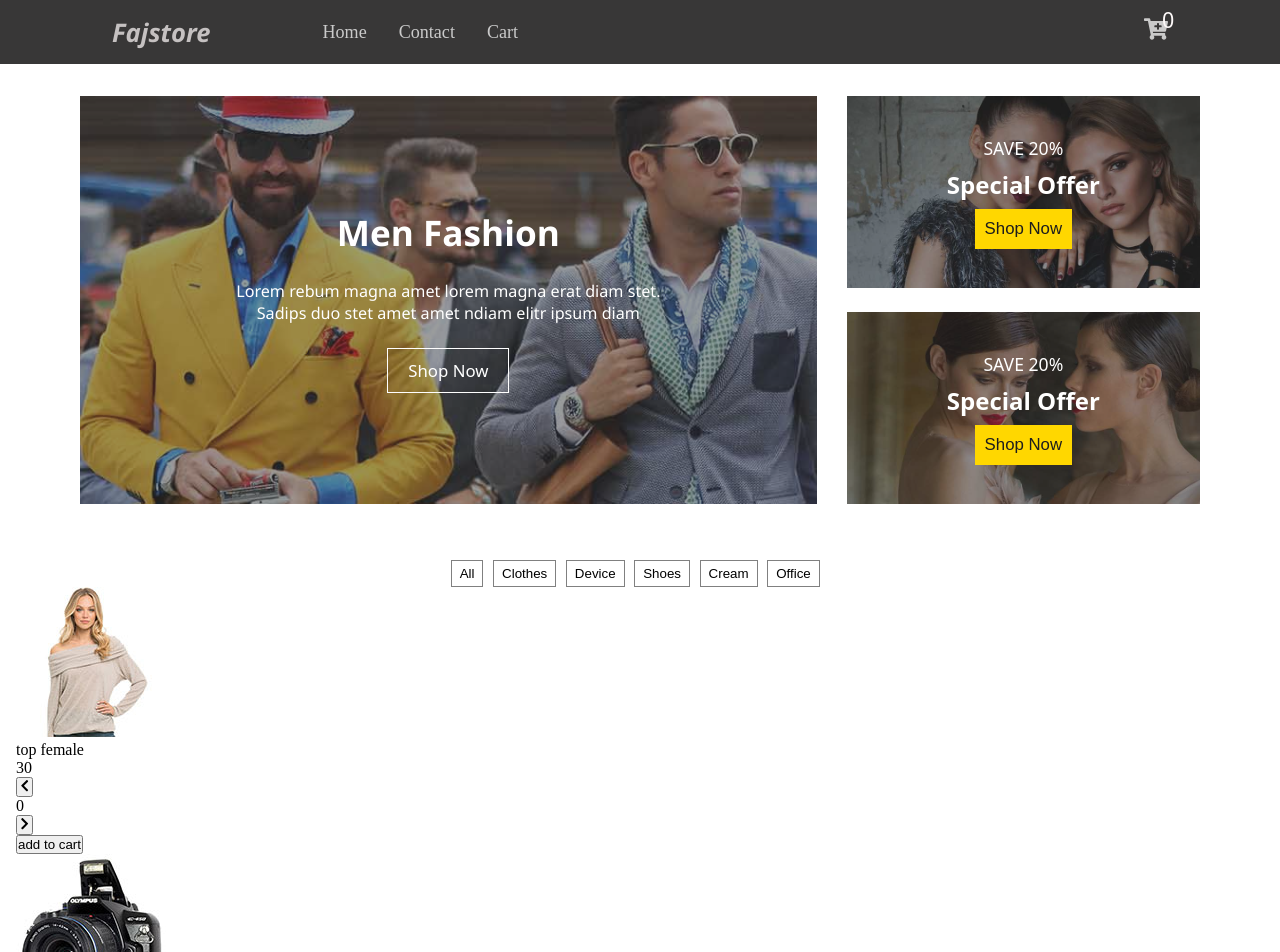
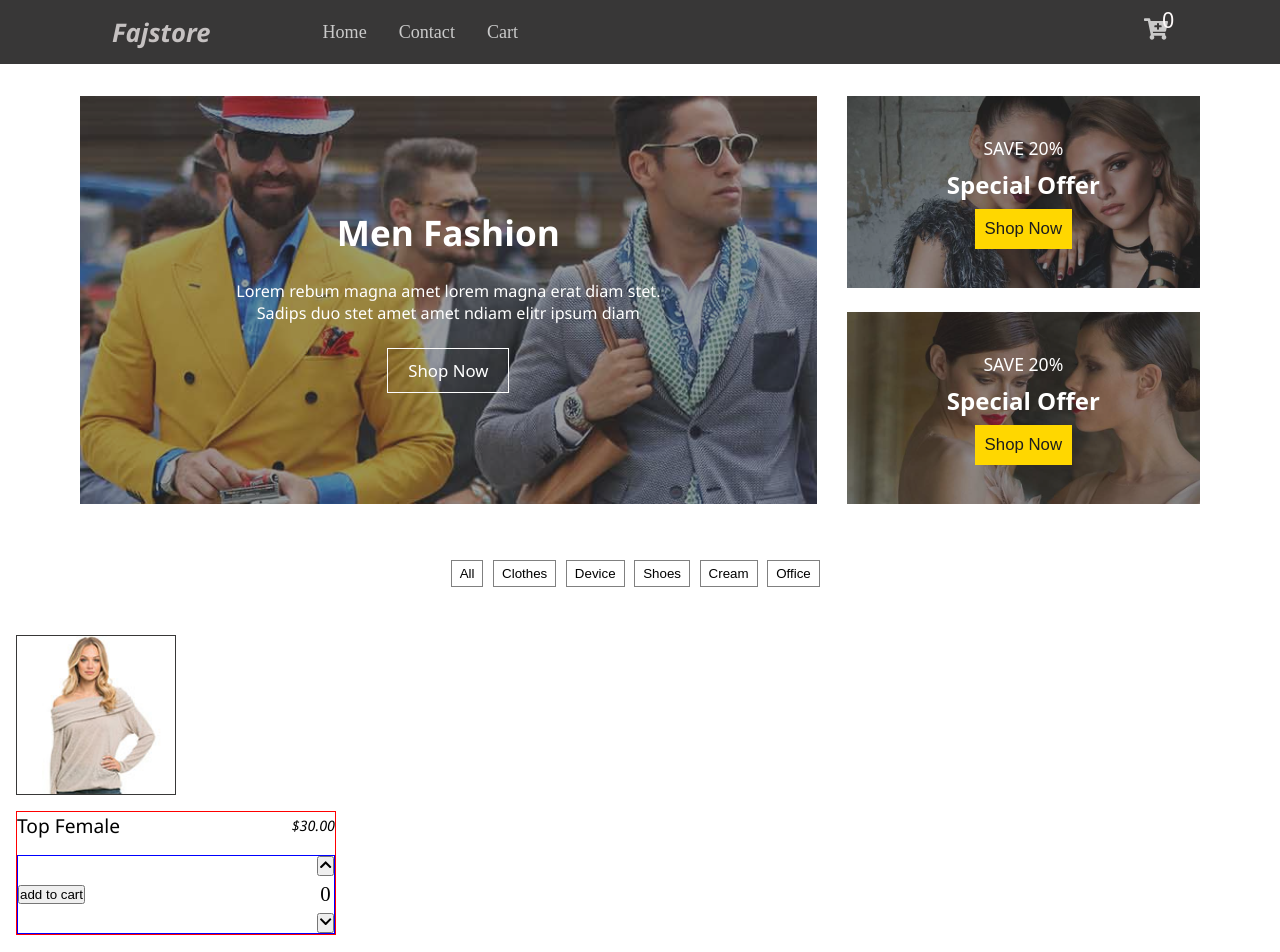
Before and after one commit to juliusfaj/shopping-website, a React (Create React App) app: page / in a window 1280 px wide. Shown: the top 952 px of the page. Built offline with nearby package versions, Linux system fonts and the light colour scheme.

Commit message:
code update

```diff
--- a/src/components/product.js
+++ b/src/components/product.js
@@ -1,5 +1,5 @@
 import React from "react";
-import { FaChevronLeft, FaChevronRight } from "react-icons/fa";
+import { FaChevronUp, FaChevronDown } from "react-icons/fa";
 
 const Product = ({ cart }) => {
   return (
@@ -8,23 +8,23 @@ const Product = ({ cart }) => {
         const { name, img, amount, price } = item;
 
         return (
-          <div className="product-item">
+          <div className="product-item" key={index}>
             <div className="product-img-container">
               <img src={img} alt={name} />
             </div>
             <div className="product-desc">
               <div className="name-container">
                 <p>{name}</p>
-                <p>{price}</p>
+                <p>${price}.00</p>
               </div>
               <div className="amount-container">
                 <div className="amount-no">
                   <button className="decrease-btn">
-                    <FaChevronLeft />
+                    <FaChevronUp />
                   </button>
                   <p>{amount}</p>
                   <button className="increase-btn">
-                    <FaChevronRight />
+                    <FaChevronDown />
                   </button>
                 </div>
                 <button className="add-to-cart">add to cart</button>
--- a/src/index.css
+++ b/src/index.css
@@ -1,3 +1,5 @@
+@import url("https://fonts.googleapis.com/css2?family=Roboto:ital,wght@1,500&family=Source+Sans+Pro:ital,wght@0,400;1,600&display=swap");
+
 * {
   margin: 0;
   padding: 0;
@@ -368,4 +370,68 @@
   color: white;
   border-color: var(--nav-background);
 }
+
+.product-item {
+  margin: 3rem 0;
+}
+
+.product-img-container {
+  height: 10rem;
+  width: 10rem;
+  border: 1px solid var(--nav-background);
+}
+
+.product-img-container img {
+  width: 100%;
+  height: 100%;
+  display: block;
+}
+
+.product-desc {
+  border: 1px solid red;
+  margin-top: 1rem;
+  max-width: 20rem;
+}
+
+.product-desc .name-container {
+  display: flex;
+  justify-content: space-between;
+  align-items: center;
+}
+
+.product-desc .name-container p {
+  text-transform: capitalize;
+  font-family: "--apple-system", "Segoe UI", Tahoma, Geneva, Verdana, sans-serif;
+}
+
+.product-desc .name-container p:nth-child(1) {
+  font-size: 1.2rem;
+  font-weight: 500;
+}
+
+.product-desc .name-container p:nth-child(2) {
+  font-size: 0.9rem;
+  font-style: italic;
+}
+
+.product-desc .amount-container {
+  border: 1px solid blue;
+  display: flex;
+  flex-direction: row-reverse;
+  justify-content: space-between;
+  align-items: center;
+  margin-top: 1rem;
+}
+
+.product-desc .amount-container .amount-no {
+  display: flex;
+  flex-direction: column;
+  justify-content: center;
+  align-items: center;
+}
+
+.product-desc .amount-container .amount-no p {
+  margin: 0.4rem 0;
+  font-size: 1.3rem;
+}
 /* end */
```
